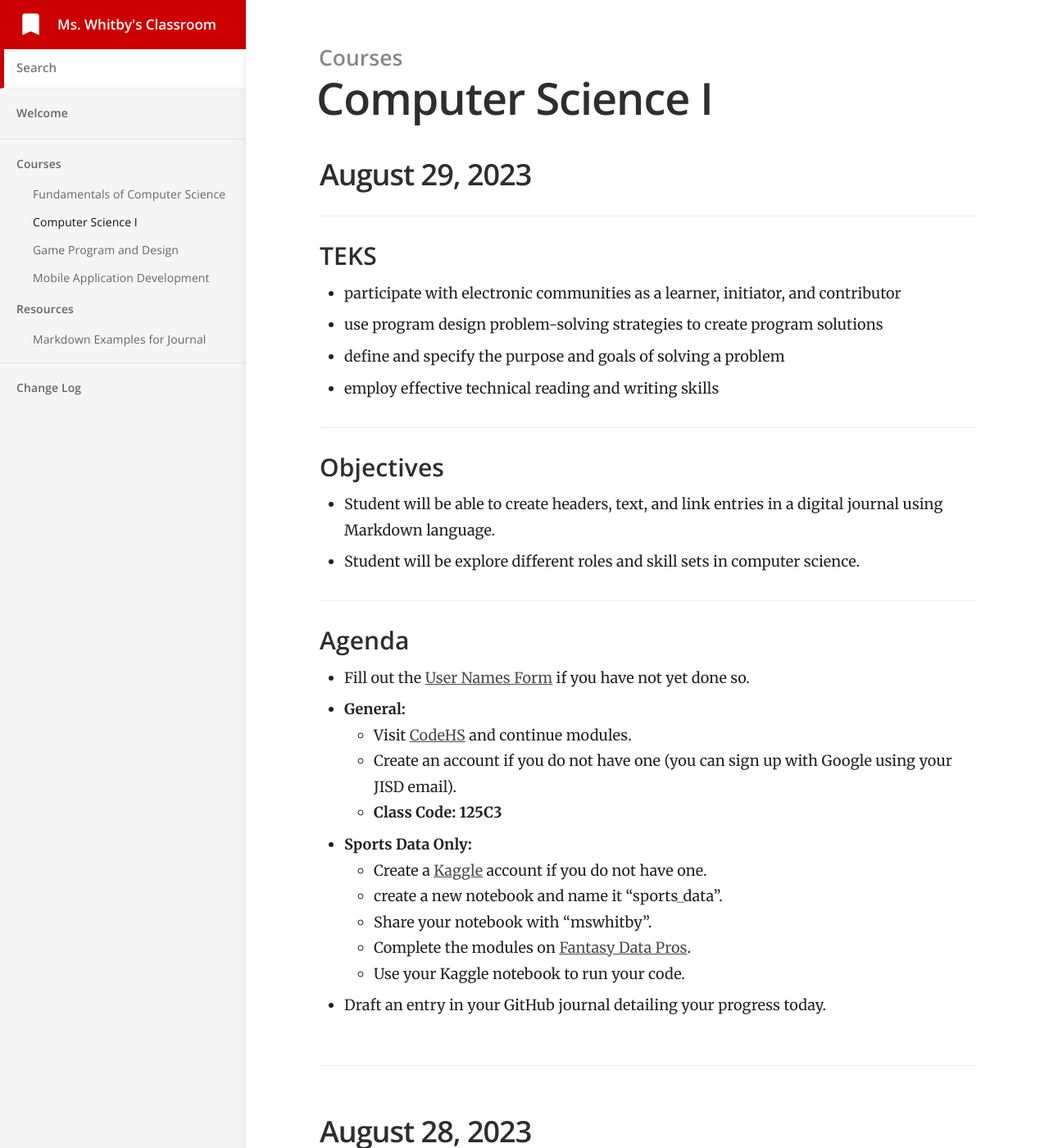
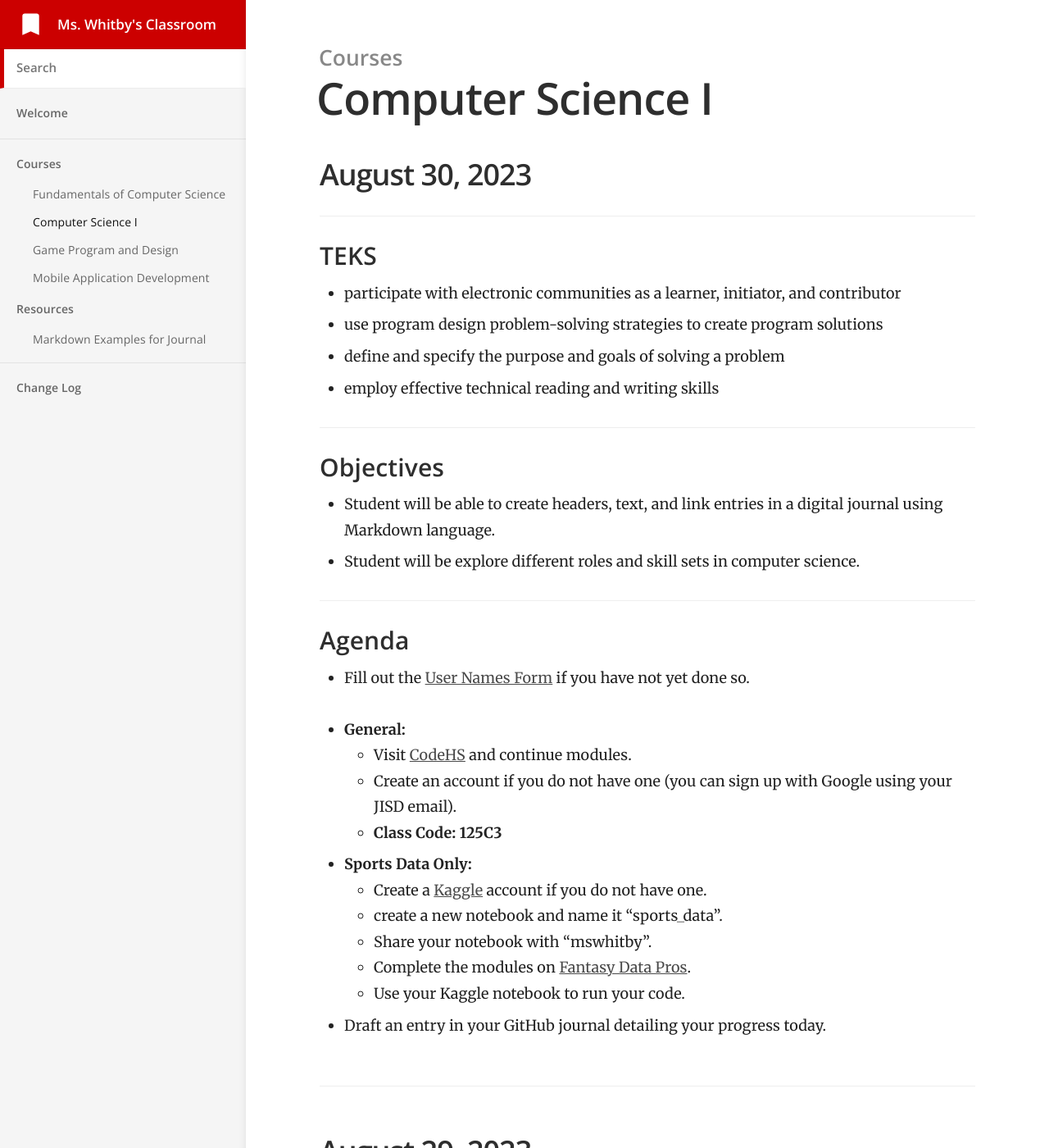
Before and after one commit to mswhitby/classroom, a Jekyll site: the page built from _docs/courses/cs1.md, in a window 1280 px wide and 1400 px high. Shown: the whole window at 82% size. Built offline with Jekyll 4.4.1, drawn with Linux system fonts in a browser that asks for light colours.

Commit message:
Updated lessons

```diff
--- a/_docs/courses/cs1.md
+++ b/_docs/courses/cs1.md
@@ -4,9 +4,43 @@ category: Courses
 order: 2
 ---
 
+## August 30, 2023
+
+### TEKS
+
+- participate with electronic communities as a learner, initiator, and contributor
+- use program design problem-solving strategies to create program solutions
+- define and specify the purpose and goals of solving a problem
+- employ effective technical reading and writing skills
+
+### Objectives
+
+- Student will be able to create headers, text, and link entries in a digital journal using Markdown language.
+- Student will be explore different roles and skill sets in computer science.
+
+### Agenda
+
+- Fill out the [User Names Form](https://forms.gle/W9AinBmFJYDqwMq37) if you have not yet done so.
+
+- **General:**
+  - Visit [CodeHS](https://codehs.com/go/125C3) and continue modules.
+  - Create an account if you do not have one (you can sign up with Google using your JISD email).
+  - **Class Code: 125C3**
+
+- **Sports Data Only:**
+  - Create a [Kaggle](https://www.kaggle.com/) account if you do not have one.
+  - create a new notebook and name it "sports_data".
+  - Share your notebook with "mswhitby".
+  - Complete the modules on [Fantasy Data Pros](https://fantasydatapros.com).
+  - Use your Kaggle notebook to run your code.
+
+- Draft an entry in your GitHub journal detailing your progress today.
+
+----
 ## August 29, 2023
 
 ### TEKS
+
 - participate with electronic communities as a learner, initiator, and contributor
 - use program design problem-solving strategies to create program solutions
 - define and specify the purpose and goals of solving a problem
```
Also changed, not shown: _docs/courses/csf.md (+30 -0 lines).
